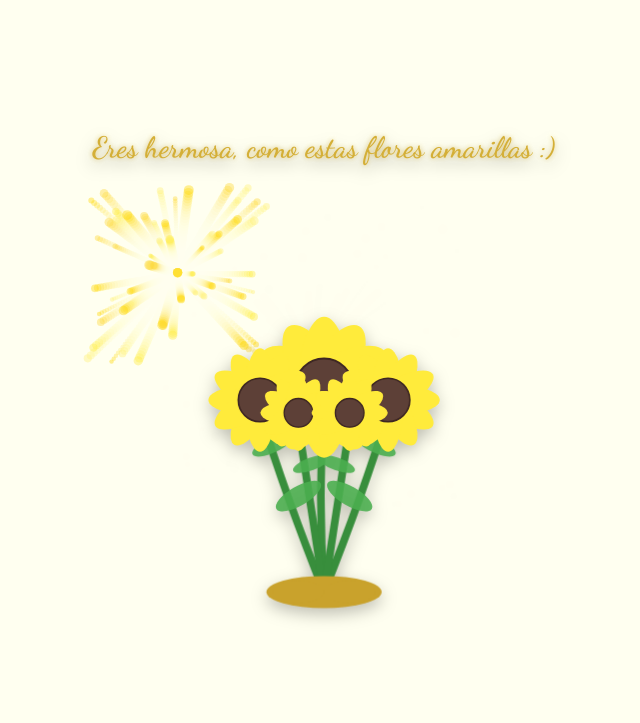
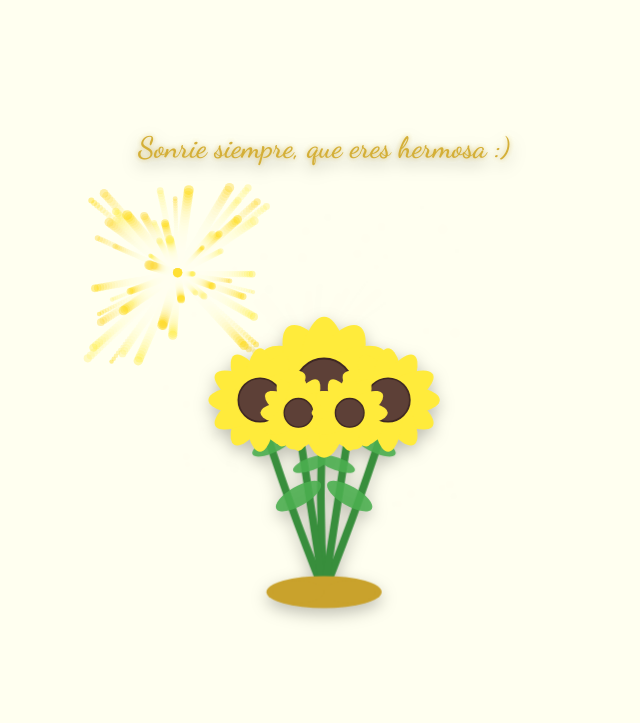
Before and after one commit to lgsuspe/lgsuspe.github.io, a plain HTML site: page index.html in a window 1280 px wide. Shown: the whole page, without its empty margins (316-956 px from the left). Drawn offline with Linux system fonts and the light colour scheme.

Commit message:
Update index.html

```diff
--- a/index.html
+++ b/index.html
@@ -84,7 +84,7 @@
   <canvas id="fireworks"></canvas>
   <svg xmlns="http://www.w3.org/2000/svg" viewBox="0 0 1200 1000">
     <!-- Texto arriba -->
-    <text x="600" y="120">Eres hermosa, como estas flores amarillas :)</text>
+    <text x="600" y="120">Sonrie siempre, que eres hermosa :)</text>
 
     <!-- Tallos -->
     <g stroke="#388e3c" stroke-width="12" fill="none">
```
